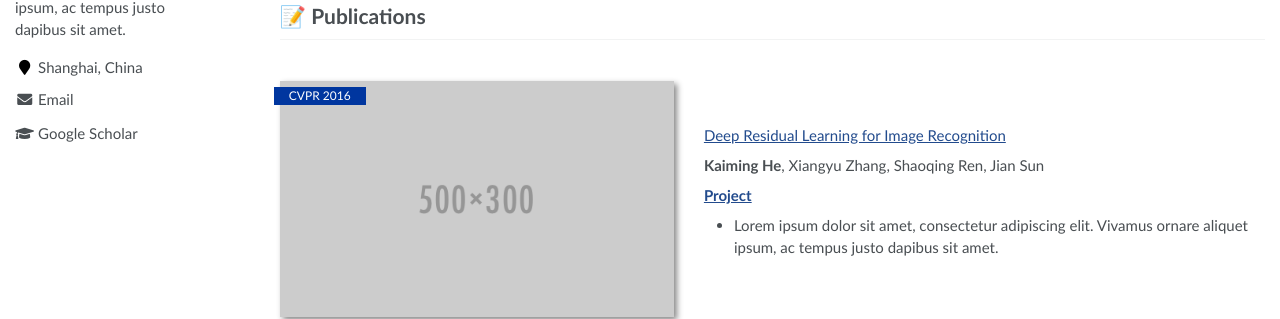
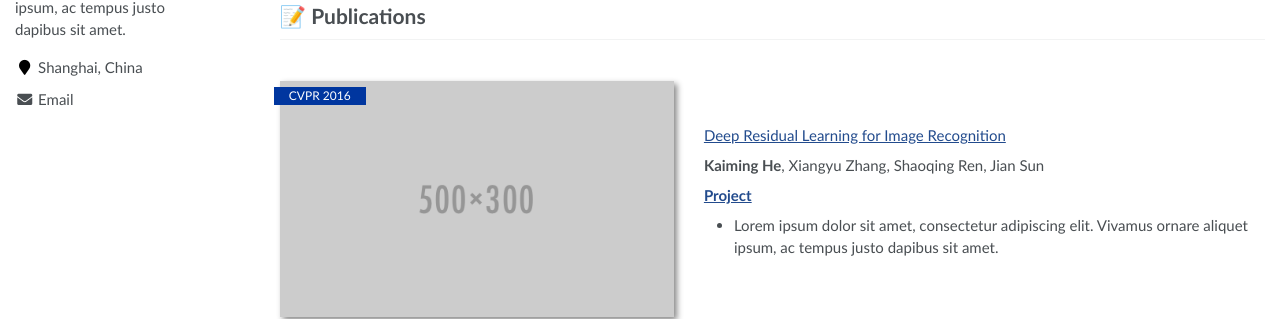
Before and after one commit to HuiMeiFeng/feng.github.io, a Jekyll site: the page built from _pages/about.md, in a window 1280 px wide. Shown: the part 425-744 px from the top of the page. Built offline with Jekyll 4.4.1, drawn with Linux system fonts in a browser that asks for light colours.

Commit message:
Update _config.yml

```diff
--- a/_config.yml
+++ b/_config.yml
@@ -27,7 +27,7 @@ author:
   location         : "Shanghai, China"
   employer         :
   pubmed           :
-  googlescholar    : "https://scholar.google.com/citations?user=YOUR_GOOGLE_SCHOLAR_ID"
+  googlescholar    : # "https://scholar.google.com/citations?user=YOUR_GOOGLE_SCHOLAR_ID"
   email            : "fenghuimei@mail.sitp.ac.cn"
   researchgate     :  # e.g., "https://www.researchgate.net/profile/yourprofile"
   uri              :
```
